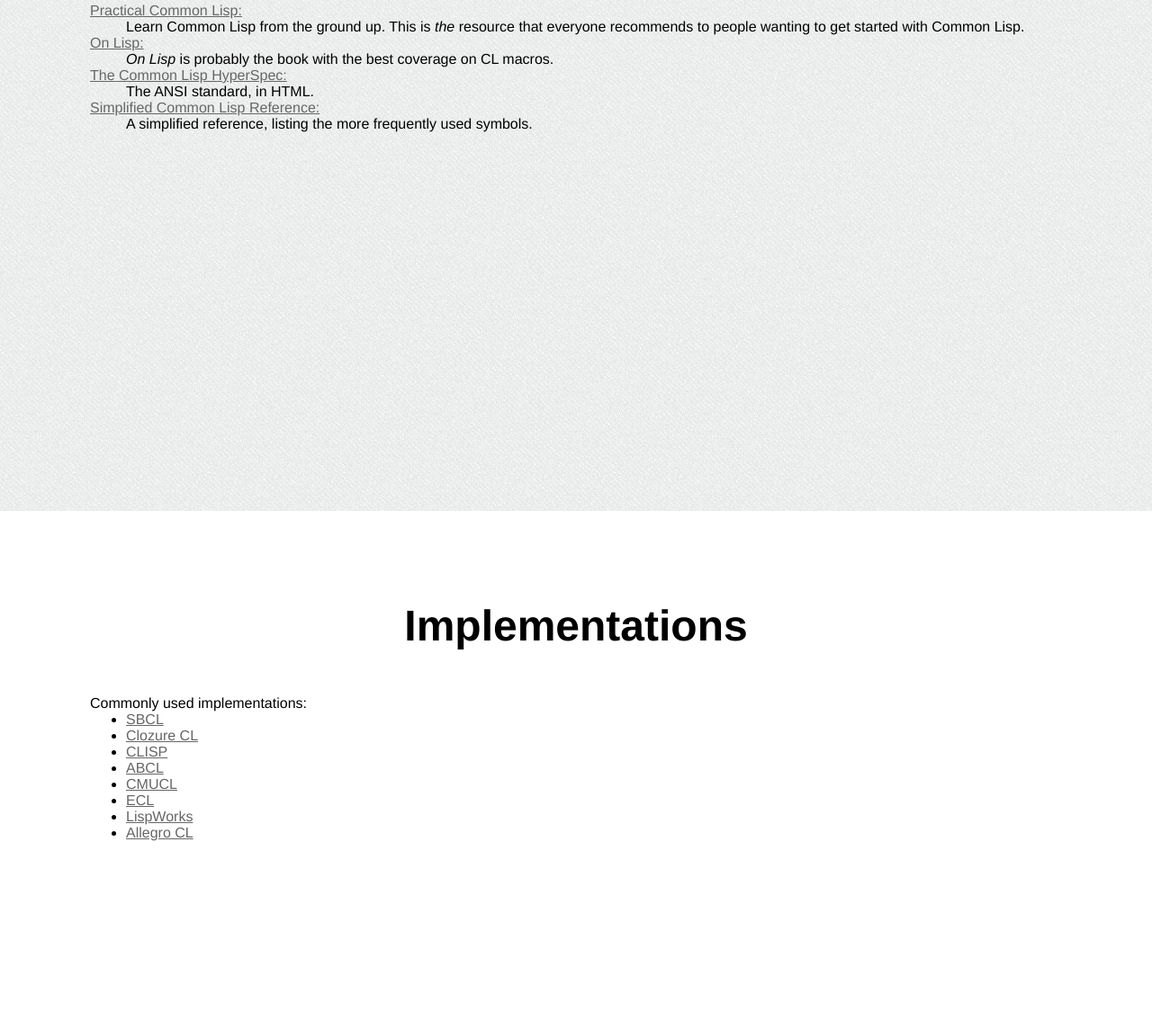
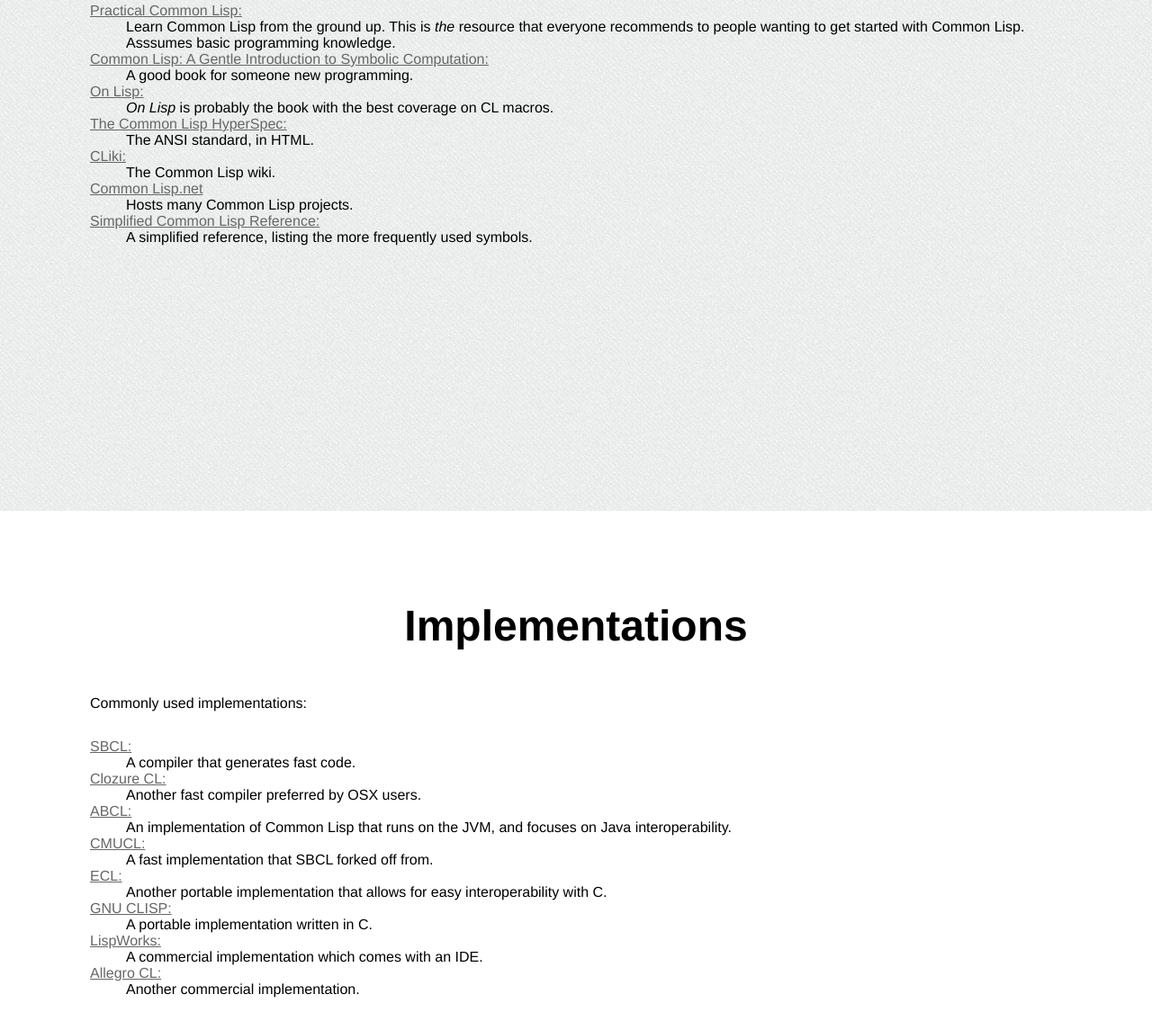
Before and after one commit to ralt/gettingstartedwithcommonlisp, a plain HTML site: page index.html in a window 1280 px wide. Shown: the part 1832-2977 px from the top of the page at 90% size. Drawn offline with Linux system fonts and the light colour scheme.

Commit message:
Added c-l.net and a few other changes.

```diff
--- a/index.html
+++ b/index.html
@@ -67,7 +67,17 @@
                 <dd>
                 Learn Common Lisp from the ground up. This is <em>the</em>
                 resource that everyone recommends to people wanting to get
-                started with Common Lisp.
+                started with Common Lisp. Asssumes basic programming knowledge.
+                </dd>
+
+		<dt>
+		  <a href="http://www.cs.cmu.edu/~dst/LispBook/index.html">
+		  Common Lisp: A Gentle Introduction to Symbolic
+		  Computation: </a>
+		</dt>
+
+                <dd>
+		  A good book for someone new programming.
                 </dd>
 
                 <dt>
@@ -79,12 +89,30 @@
                 CL macros.
                 </dd>
 
-                <dt><a href="http://www.lispworks.com/documentation/HyperSpec/Front/">
+                <dt>
+		  <a href="http://www.lispworks.com/documentation/HyperSpec/Front/">
                     The Common Lisp HyperSpec:</a>
 		</dt>
 		<dd>
 		  The ANSI standard, in HTML.
                 </dd>
+
+		<dt>
+		  <a href="http://www.cliki.net/"> CLiki: </a>
+		</dt>
+
+		<dd>
+		  The Common Lisp wiki.
+		</dd>
+
+		<dt>
+		  <a href="http://www.common-lisp.net/"> Common Lisp.net </a>
+		</dt>
+
+		<dd>
+		  Hosts many Common Lisp projects.
+		</dd>
+
 
 		<dt>
 		  <a href="http://jtra.cz/stuff/lisp/sclr/index.html"> Simplified Common Lisp Reference: </a>
@@ -101,16 +129,37 @@
 
 	  Commonly used implementations:
 
-	  <ul>
-	    <li> <a href="http://www.sbcl.org">SBCL</a> </li>
-	    <li> <a href="http://ccl.clozure.com/">Clozure CL</a> </li>
-	    <li> <a href="http://www.clisp.org">CLISP</a> </li>
-	    <li> <a href="http://common-lisp.net/project/armedbear/">ABCL</a> </li>
-	    <li> <a href="http://www.cons.org/cmucl/">CMUCL</a> </li>
-	    <li> <a href="http://ecls.sourceforge.net/">ECL</a> </li>
-	    <li> <a href="http://www.lispworks.com/">LispWorks</a> </li>
-	    <li> <a href="http://www.franz.com/products/allegro-common-lisp/">Allegro CL</a> </li>
-	  </ul>
+	  <dl>
+
+	    <dt> <a href="http://www.sbcl.org">SBCL:</a> </dt>
+	    <dd> A compiler that generates fast code. </dd>
+
+	    <dt> <a href="http://ccl.clozure.com/">Clozure CL:</a> </dt>
+	    <dd> Another fast compiler preferred by OSX users.</dd>
+
+	    <dt> <a href="http://common-lisp.net/project/armedbear/">ABCL:</a> </dt>
+	    <dd> An implementation of Common Lisp that runs on the
+	    JVM, and focuses on Java interoperability. </dd>
+
+	    <dt> <a href="http://www.cons.org/cmucl/">CMUCL:</a> </dt>
+	    <dd> A fast implementation that SBCL forked off
+	    from. </dd>
+
+	    <dt> <a href="http://ecls.sourceforge.net/">ECL:</a> </dt>
+	    <dd> Another portable implementation that allows for easy interoperability with C.</dd>
+
+	    <dt> <a href="http://www.clisp.org">GNU CLISP:</a> </dt>
+	    <dd> A portable implementation written in C. </dd>
+
+	    <dt> <a href="http://www.lispworks.com/">LispWorks:</a></dt>
+	    <dd> A commercial implementation which comes with an
+	    IDE.</dd>
+
+	    <dt> <a href="http://www.franz.com/products/allegro-common-lisp/">Allegro
+	    CL:</a> </dt>
+	    <dd> Another commercial implementation. </dd>
+
+	  </dl>
 
 	</div>
 
```
